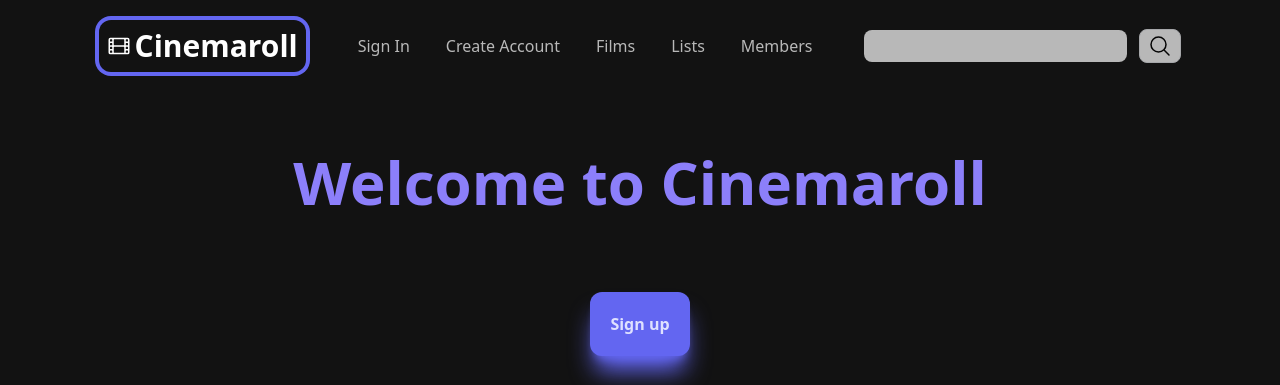
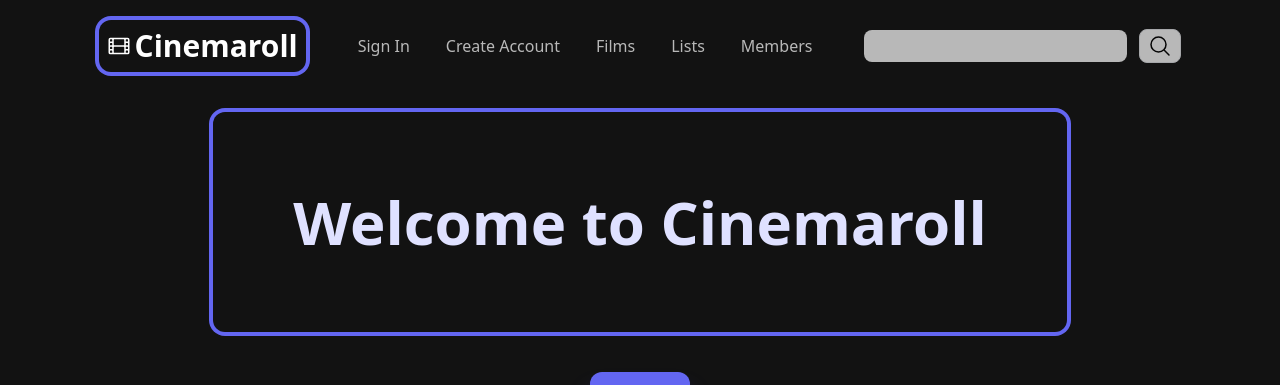
Before and after one commit to grgelsec/Cinemaroll, a React (Vite) app: page / in a window 1280 px wide. Shown: the top 385 px of the page. Built offline with nearby package versions, Linux system fonts and the light colour scheme; no server answers.

Commit message:
touching up some tailwind

```diff
--- a/src/components/navbar.tsx
+++ b/src/components/navbar.tsx
@@ -19,7 +19,7 @@
 
   return (
     <header className="w-screen">
-      <nav className="flex row w-full items-center justify-center mt-5 gap-x-10">
+      <nav className="flex row w-full lg:w-full items-center justify-center mt-5 gap-x-10">
         <div className="flex row items-center text-white text-3xl gap-x-1 font-semibold ring-4 ring-indigo-500 rounded-xl p-2 hover:shadow-lg hover:shadow-white transition-sexy">
           <svg
             xmlns="http://www.w3.org/2000/svg"
--- a/src/components/previews.tsx
+++ b/src/components/previews.tsx
@@ -5,6 +5,7 @@
     type refType = HTMLDivElement | null;
 
     //React hook, allows you to reference the DOM without rerenders
+    //useRef allows you to set a reference to something in the dom and manipulate it w/o rerenders
     const eye = useRef<refType>(null)
     const star = useRef<refType>(null)
     const heart = useRef<refType>(null)
@@ -176,7 +177,7 @@
             {posterList.slice(19, 20).map((movie) => (
               <img
                 src={`https://image.tmdb.org/t/p/w500/${movie.poster_path}`}
-                className="flex items-center rounded-xl lg:w-6/12 md:w-6/12 hover:opacity-50 hover:outline-none hover:border-transparent hover:ring-4 hover:ring-indigo-500 transition-sexy mt-3"
+                className="flex items-center rounded-xl lg:w-6/12 md:w-6/12 hover:opacity-50 hover:outline-none hover:border-transparent ring-4 ring-lightPurp transition-sexy mt-3"
               ></img>
             ))}
             <h1 className="flex row items-center text-indigo-500 font-semibold p-5 bg-whitePurp rounded-xl ring-2">
--- a/src/components/welcome.tsx
+++ b/src/components/welcome.tsx
@@ -2,7 +2,7 @@
   return (
     <div className="">
       <div className="flex justify-center">
-        <header className="text-mediumPurp font-bold text-7xl sm:text-6xl py-20 transition-sexy">
+        <header className="text-whitePurp font-bold text-7xl sm:text-6xl lg:p-20 md:p-10 sm:p-5 sm:px-2 my-10 ring-4 ring-indigo-500 rounded-xl transition-sexy">
           Welcome to Cinemaroll
         </header>
       </div>
```
